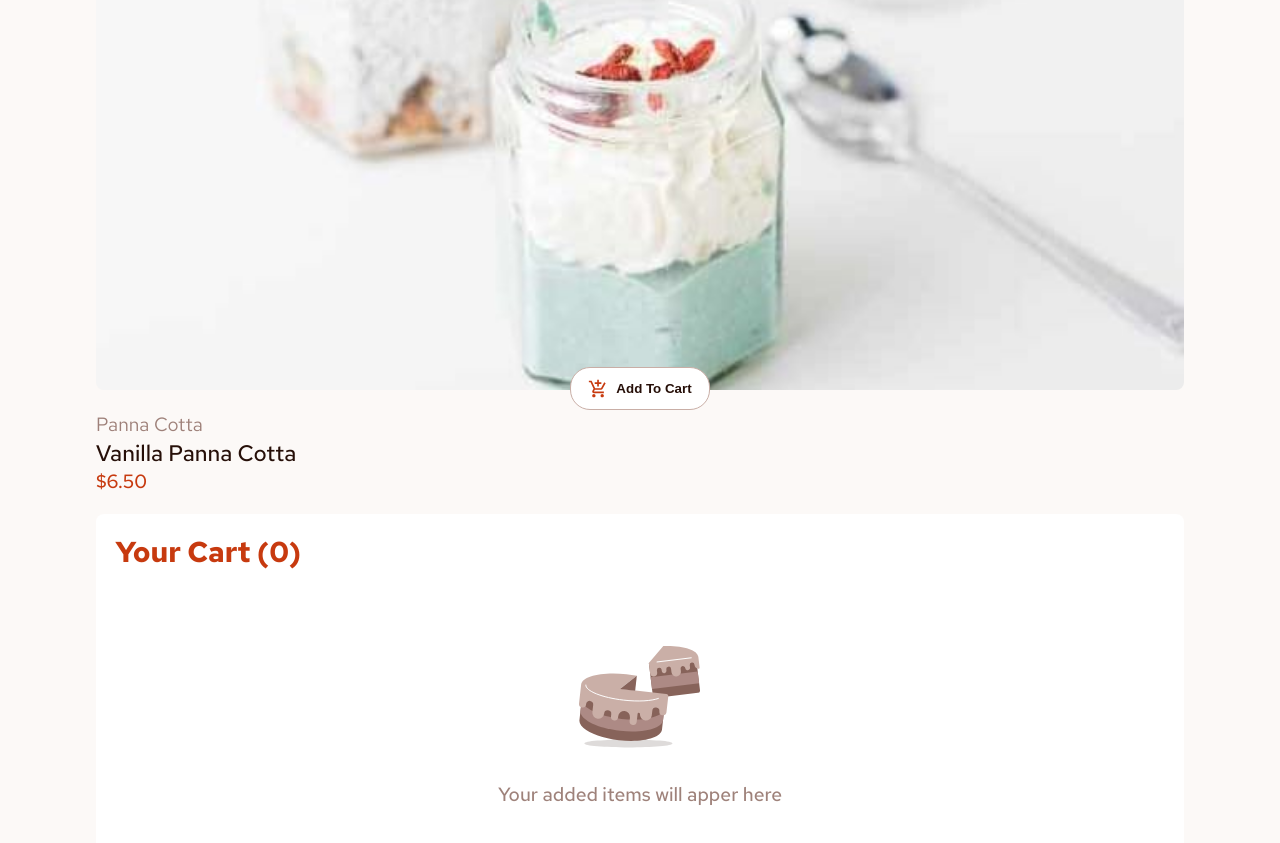
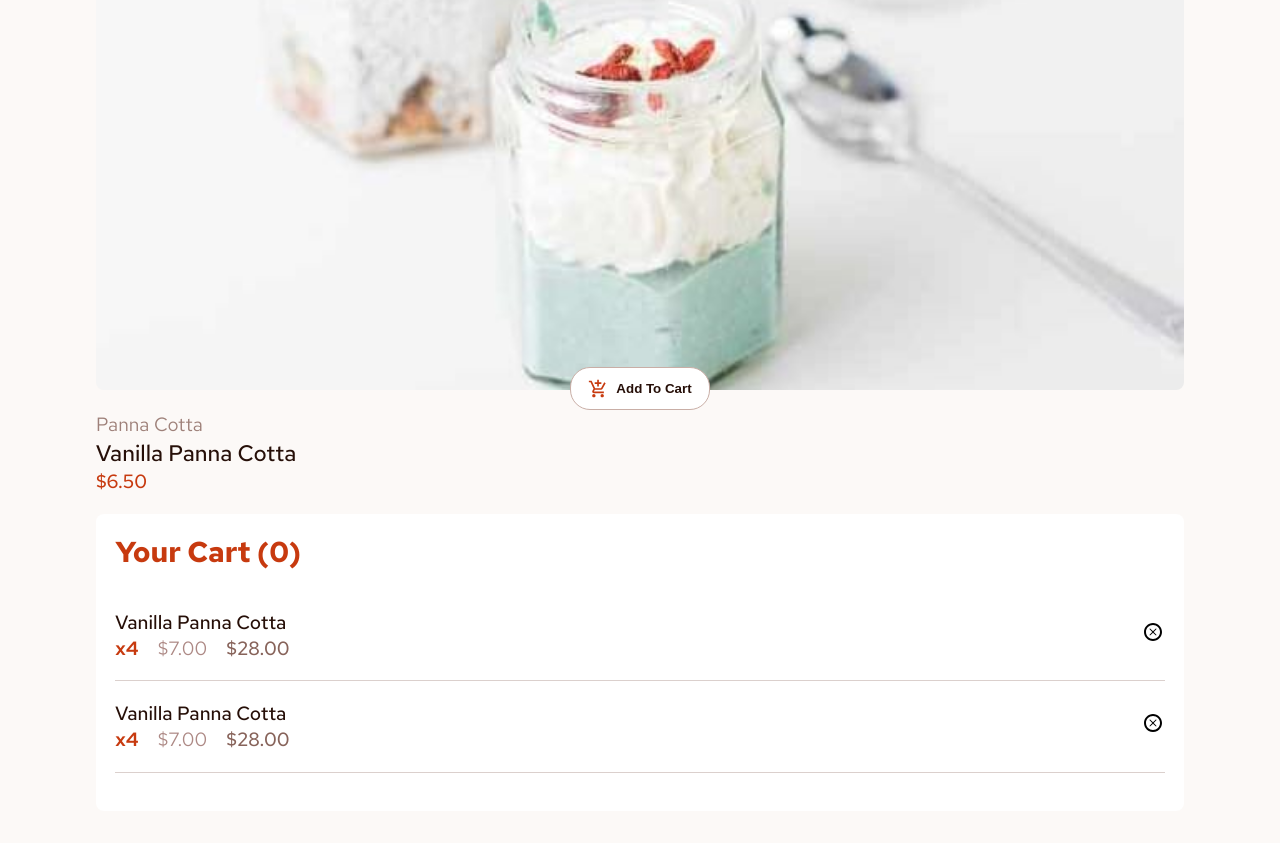
Before and after one commit to maximkwski/react-shopping-cart, a React (Vite) app: page / in a window 1280 px wide. Shown: the part 7146-7989 px from the top of the page. Built offline with nearby package versions, Linux system fonts and the light colour scheme.

Commit message:
add cart item component

```diff
--- a/src/components/Cart.jsx
+++ b/src/components/Cart.jsx
@@ -1,6 +1,7 @@
 import { Container } from './styles/Container.styled'
 import { StyledCart, StyledEmptyDiv } from './styles/Cart.styled'
 import { Flex } from './styles/Flex.styled'
+import CartItem from './CartItem'
 
 export default function Cart() {
   return (
@@ -8,10 +9,14 @@ export default function Cart() {
         <StyledCart>
             <div>
                 <h2>Your Cart {'(0)'}</h2>
-                <StyledEmptyDiv>
+                {/* <StyledEmptyDiv>
                     <img src="./assets/images/illustration-empty-cart.svg" alt="empty cart" />
                     <p>Your added items will apper here</p>
-                </StyledEmptyDiv>
+                </StyledEmptyDiv> */}
+                <ul>
+                    <CartItem />
+                    <CartItem />
+                </ul>
             </div>
         </StyledCart>
     </Container>
--- /dev/null
+++ b/src/components/CartItem.jsx
@@ -0,0 +1,19 @@
+import React from 'react'
+import { TiDeleteOutline } from "react-icons/ti";
+import { StyledCartItem } from './styles/CartItem.styled'
+
+export default function CartItem() {
+  return (
+    <StyledCartItem>
+            <div>
+                <h4>Vanilla Panna Cotta</h4>
+                <div className='info'>
+                    <span>x4</span><span>$7.00</span><span>$28.00</span>
+                </div>
+            </div>
+            <div>
+                <div><TiDeleteOutline size={24}/></div>
+            </div>
+    </StyledCartItem>
+  )
+}
--- a/src/components/styles/Cart.styled.jsx
+++ b/src/components/styles/Cart.styled.jsx
@@ -12,6 +12,11 @@ export const StyledCart = styled.div`
         color: hsl(12, 20%, 44%);
         font-weight: 500;
     }
+
+    &>div>ul {
+        padding: 0;
+        list-style: none;
+    }
 `
 
 export const StyledEmptyDiv = styled.div`
--- /dev/null
+++ b/src/components/styles/CartItem.styled.jsx
@@ -0,0 +1,37 @@
+import styled from "styled-components";
+
+export const StyledCartItem = styled.li`
+    display: flex;
+    align-items: center;
+    justify-content: space-between;
+    padding: 1em 0;
+
+    h4 {
+        color: hsl(14, 65%, 9%);
+        font-weight: 500;
+    }
+
+
+    border-bottom: 0.8px solid hsl(12, 20%, 44%, 0.3);
+
+    .info {
+        display: flex;
+        gap: 1em;
+    }
+
+    span:nth-child(1) {
+        color: hsl(14, 86%, 42%);
+        font-weight: 600;
+    }
+
+    span:nth-child(2) {
+        color: hsl(7, 20%, 60%);
+    }
+
+    span:nth-child(3) {
+        color: hsl(12, 20%, 44%);
+        font-weight: 500;
+    }
+
+
+`
```
